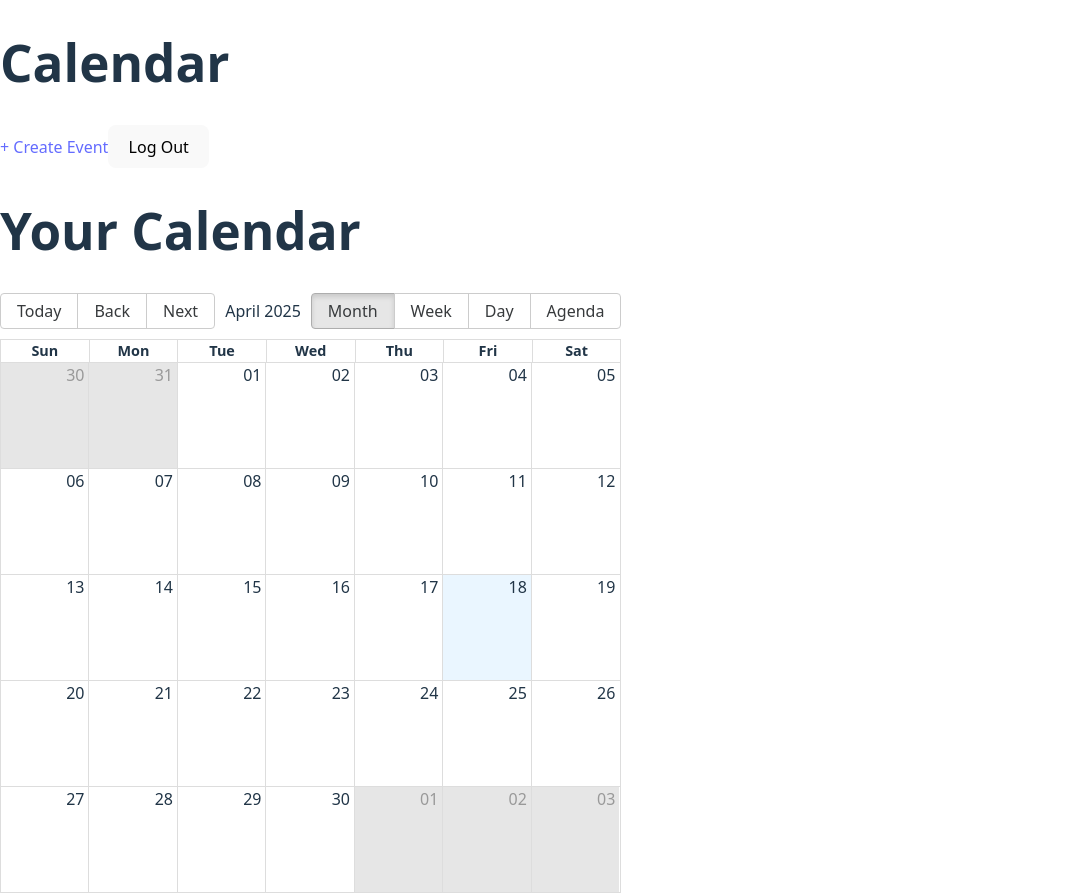
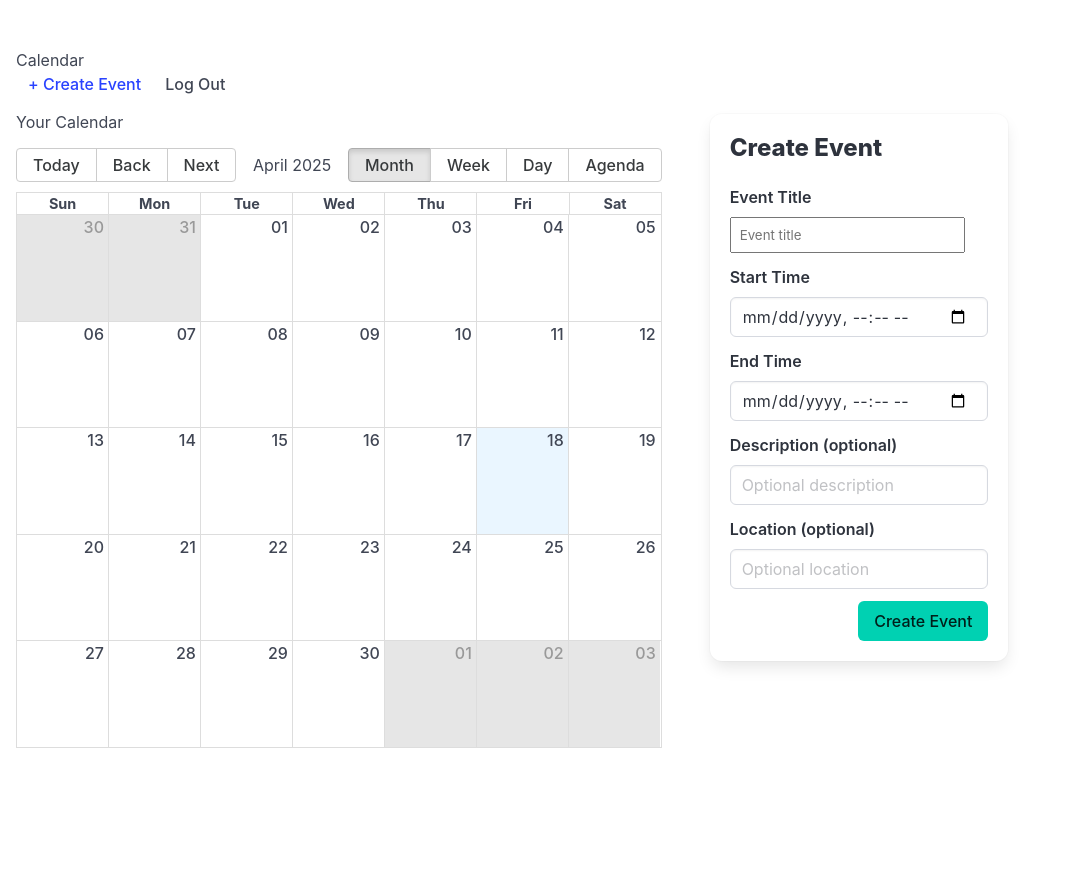
Before and after one commit to mphein/ProLog, a React (Vite) app in the folder ProLog/frontend/: page /calendar in a window 1280 px wide. Shown: the whole page, without its empty margins (0-1072 px from the left). After the commit the page ends 800 px from the top, so only its background shows below. Built offline with nearby package versions, Linux system fonts and the light colour scheme; no server answers; sample sign-in values are in the browser's storage.

Commit message:
Modified create Event form using Bulma.css. Home page now displays Create Event form.

```diff
--- a/ProLog/frontend/package.json
+++ b/ProLog/frontend/package.json
@@ -11,6 +11,7 @@
   },
   "dependencies": {
     "axios": "^1.8.4",
+    "bulma": "^1.0.4",
     "date-fns": "^4.1.0",
     "react": "^19.1.0",
     "react-big-calendar": "^1.18.0",
@@ -19,6 +20,8 @@
   },
   "devDependencies": {
     "@eslint/js": "^9.22.0",
+    "@testing-library/jest-dom": "^6.6.3",
+    "@testing-library/react": "^16.3.0",
     "@types/react": "^19.0.10",
     "@types/react-dom": "^19.0.4",
     "@vitejs/plugin-react": "^4.3.4",
@@ -26,6 +29,7 @@
     "eslint-plugin-react-hooks": "^5.2.0",
     "eslint-plugin-react-refresh": "^0.4.19",
     "globals": "^16.0.0",
+    "jest": "^29.7.0",
     "vite": "^6.3.1"
   }
 }
--- a/ProLog/frontend/src/App.jsx
+++ b/ProLog/frontend/src/App.jsx
@@ -4,6 +4,7 @@ import Login from './Login';
 import Register from './Register';
 import CalendarPage from './CalendarPage';
 import CreateEvent from './CreateEvent'; // ✅ NEW
+import 'bulma/css/bulma.min.css'
 
 function App() {
   const [isLoggedIn, setIsLoggedIn] = useState(!!localStorage.getItem('access_token'));
--- a/ProLog/frontend/src/CalendarPage.jsx
+++ b/ProLog/frontend/src/CalendarPage.jsx
@@ -7,6 +7,7 @@ import enUS from 'date-fns/locale/en-US'; // Use import here
 import 'react-big-calendar/lib/css/react-big-calendar.css';
 import { useEffect, useState } from 'react';
 import api from './api';
+import CreateEvent from './CreateEvent'
 
 const locales = {
     'en-US': enUS,
@@ -25,7 +26,8 @@ function CalendarPage() {
   const [events, setEvents] = useState([]);
   const [loading, setLoading] = useState(true);  // Track loading state
 
-  useEffect(() => {
+  const refreshCalendar = () => {
+    setLoading(true); // Start loading while fetching
     const token = localStorage.getItem('access_token');
     if (!token) {
       // Redirect to login if no token
@@ -35,7 +37,7 @@ function CalendarPage() {
 
     api.get('events/', {
       headers: {
-        'Authorization': `Bearer ${token}`,
+        'Authorization': `Bearer ${token}`, // Use backticks for correct string interpolation
       }
     })
     .then(res => {
@@ -51,14 +53,20 @@ function CalendarPage() {
       console.error('Failed to load events:', err);
       setLoading(false);  // Set loading to false in case of error
     });
+  };
+
+  useEffect(() => {
+    refreshCalendar(); // Fetch events when the component mounts
   }, []);  // Only run on component mount
 
   if (loading) {
     return <div>Loading events...</div>;  // Display loading message while fetching
   }
 
+
   return (
-    <div className="p-4">
+    <div className="columns is-variable is-6 is-multiline is-desktop">
+      <div className="column is-full-touch is-two-thirds-desktop">
         <h1 className="text-2xl font-bold mb-4">Your Calendar</h1>
         <Calendar
           localizer={localizer}
@@ -68,6 +76,11 @@ function CalendarPage() {
           style={{ height: 600 }}
         />
       </div>
+      <div className="column is-full-touch is-one-third-desktop">
+        {/* CreateEvent form on the right */}
+        <CreateEvent onEventCreated={refreshCalendar} />
+      </div>
+    </div>
   );
 }
 
--- a/ProLog/frontend/src/CreateEvent.jsx
+++ b/ProLog/frontend/src/CreateEvent.jsx
@@ -6,6 +6,8 @@ function CreateEvent({ onEventCreated }) {
   const [start, setStart] = useState('');
   const [end, setEnd] = useState('');
   const [error, setError] = useState(null);
+  const [location, setLocation] = useState('')
+  const [description, setDescription] = useState('')
   const token = localStorage.getItem('access_token')
 
   const handleSubmit = async (e) => {
@@ -17,6 +19,8 @@ function CreateEvent({ onEventCreated }) {
         title,
         start_time: new Date(start).toISOString(),
         end_time: new Date(end).toISOString(),
+        description,
+        location,
       }, {
         headers: {
           'Authorization': `Bearer ${token}`,  // Send the JWT token in the Authorization header
@@ -27,7 +31,11 @@ function CreateEvent({ onEventCreated }) {
       setTitle('');
       setStart('');
       setEnd('');
-      onEventCreated?.();
+      setDescription('');
+      setLocation('');
+      if (onEventCreated) {
+        onEventCreated();
+      }
     } catch (err) {
       console.error('Request failed:', err);
       if (err.response) {
@@ -40,9 +48,12 @@ function CreateEvent({ onEventCreated }) {
   };
 
   return (
-    <form onSubmit={handleSubmit} className="space-y-4 p-4 max-w-md mx-auto">
-      <h2 className="text-xl font-bold">Create Event</h2>
+    <form onSubmit={handleSubmit} className="box" style={{ margin: 'auto auto' }}>
+      <h2 className="title is-4">Create Event</h2>
 
+      <div className = "field">
+        <label className="label">Event Title</label>
+        <div className="control">
           <input
             type="text"
             placeholder="Event title"
@@ -51,28 +62,70 @@ function CreateEvent({ onEventCreated }) {
             className="w-full border p-2 rounded"
             required
           />
+        </div>
+      </div>
 
+      <div className="field">
+        <label className="label">Start Time</label>
+        <div className="control">
           <input
+            className="input"
             type="datetime-local"
             value={start}
             onChange={(e) => setStart(e.target.value)}
-        className="w-full border p-2 rounded"
             required
           />
+        </div>
+      </div>
 
+      <div className="field">
+        <label className="label">End Time</label>
+        <div className="control">
           <input
+            className="input"
             type="datetime-local"
             value={end}
             onChange={(e) => setEnd(e.target.value)}
-        className="w-full border p-2 rounded"
             required
           />
+        </div>
+      </div>
 
-      {error && <p className="text-red-500">{error}</p>}
+      <div className="field">
+        <label className="label">Description (optional)</label>
+        <div className="control">
+          <input
+            className="input"
+            type="text"
+            placeholder="Optional description"
+            value={description}
+            onChange={(e) => setDescription(e.target.value)}
+          />
+        </div>
+      </div>
 
-      <button type="submit" className="bg-blue-600 text-white px-4 py-2 rounded">
+      <div className="field">
+        <label className="label">Location (optional)</label>
+        <div className="control">
+          <input
+            className="input"
+            type="text"
+            placeholder="Optional location"
+            value={location}
+            onChange={(e) => setLocation(e.target.value)}
+          />
+        </div>
+      </div>
+
+      {error && <p className="help is-danger">{error}</p>}
+
+      <div className="field is-grouped is-grouped-right">
+        <div className="control">
+          <button type="submit" className="button is-primary">
             Create Event
           </button>
+        </div>
+      </div>
     </form>
   );
 }
```
Also changed, not shown: 2 other files (tests, documents, lock files or other folders). Lines whose indentation alone changed are shown as unchanged.
